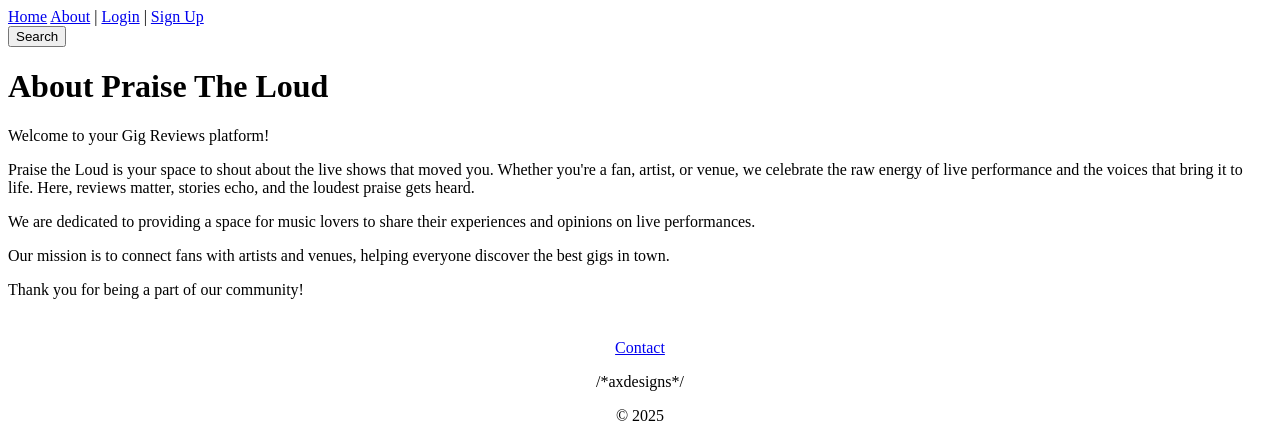
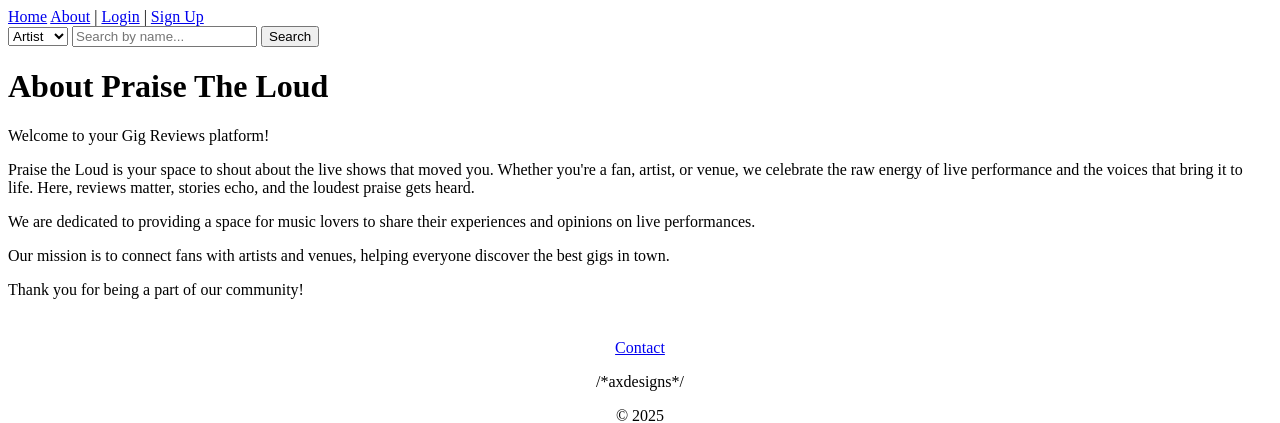
Before and after one commit to AxdeKlerk/Praise-The-Loud, a Django app: page /about/ in a window 1280 px wide. Shown: the top 423 px of the page. Run offline with Django 4.2, Linux system fonts and the light colour scheme.

Commit message:
Correct search url in form method of base.html to correct url Add SearchForm to render in both the home and about pages

```diff
--- a/gig_reviews/views.py
+++ b/gig_reviews/views.py
@@ -9,10 +9,12 @@ from django.contrib import messages
 
 # Create your views here.
 def home(request):
-    return render(request, 'gig_reviews/index.html')
+    form = SearchForm()
+    return render(request, 'gig_reviews/index.html', {'form': form})
 
 def about(request):
-    return render(request, 'gig_reviews/about.html')
+    form = SearchForm()
+    return render(request, 'gig_reviews/about.html', {'form': form})
 
 @login_required
 def review(request):
@@ -126,7 +128,7 @@ def search_view(request):
 
     if form.is_valid():
         search_type = form.cleaned_data['search_type']
-        query = form.cleaned_data['query']
+        query = form.cleaned_data['search_term']
 
         if search_type == 'artist':
             results = Artist.objects.filter(name__icontains=query)
--- a/templates/base.html
+++ b/templates/base.html
@@ -24,11 +24,12 @@
     <a href="{% url 'login' %}">Login</a> |
     <a href="{% url 'signup' %}">Sign Up</a>
   {% endif %}
-  <form method="get" action="{% url 'search' %}">
+  <form method="get" action="{% url 'search_view' %}">
     {{ form.search_type }}
-    {{ form.query }}
+    {{ form.search_term }}
     <button type="submit">Search</button>
   </form>
+
 </nav>
 
 
```
